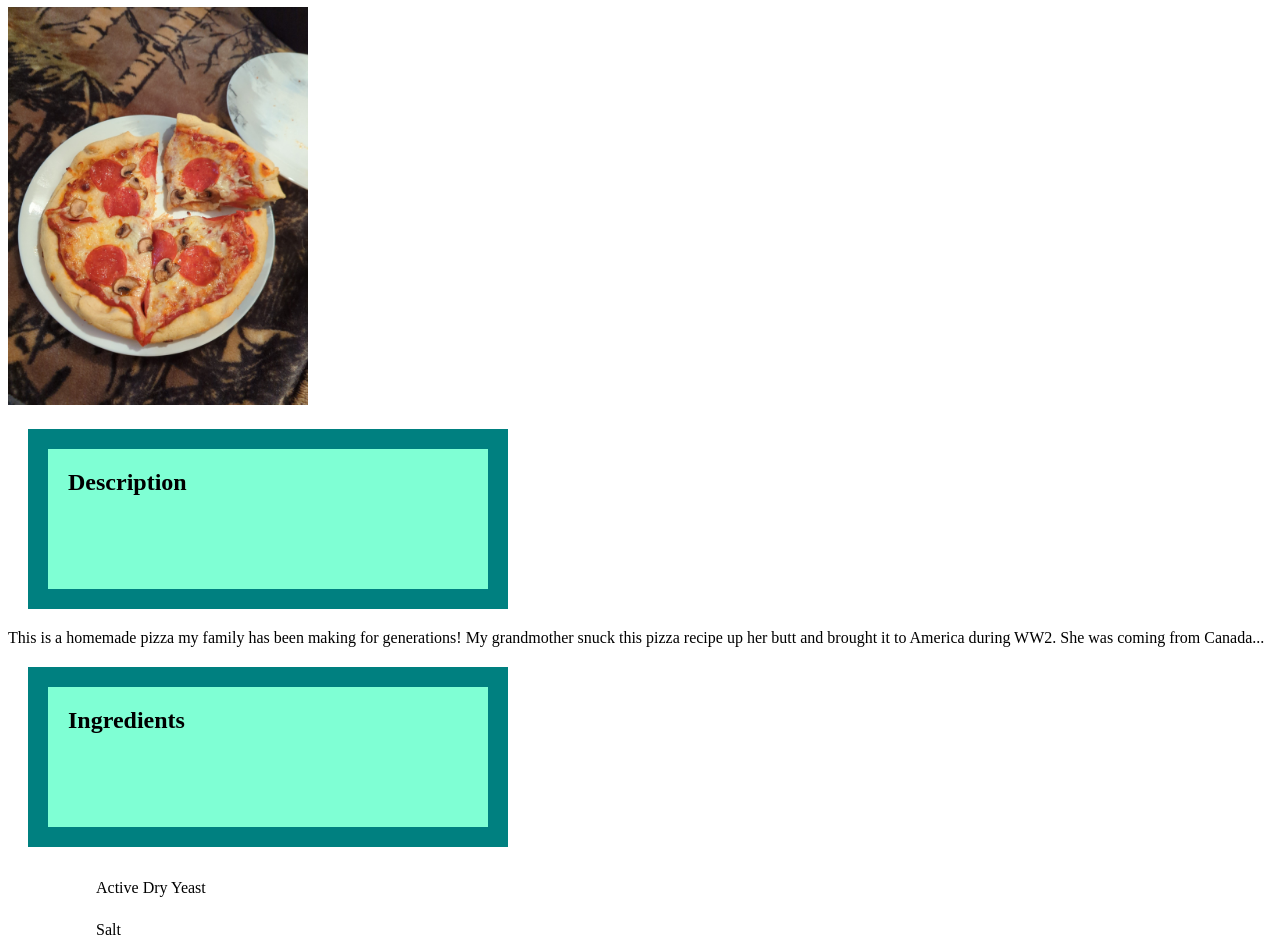
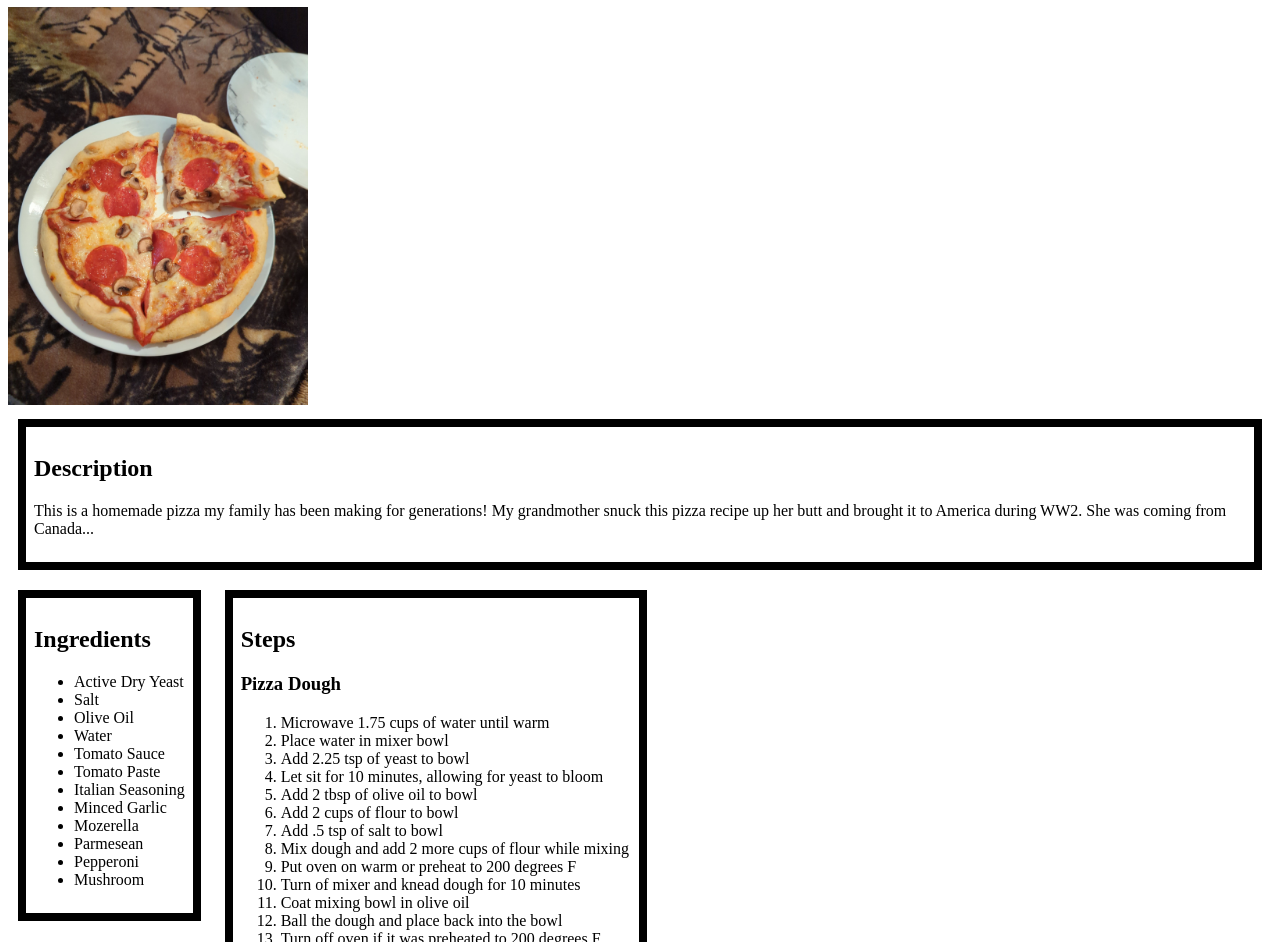
Before and after one commit to hall488/odin-recipes, a plain HTML site: page recipes/pizza.html in a window 1280 px wide. Shown: the part 73-1015 px from the top of the page. Drawn offline with Linux system fonts and the light colour scheme.

Commit message:
Add css to pages
Gave divs and section class around each section along with inline-block
to have sections match content size.

```diff
--- /dev/null
+++ b/css/home.css
@@ -0,0 +1,41 @@
+h1 {
+    color: gold;
+    background-color: darkgrey;
+    text-align: center;
+}
+
+ul {
+    border: 12px dotted crimson;
+    background-color: darkgreen;
+    padding: 8px;
+    display: inline-block;
+    margin: auto;
+}
+
+li {
+    list-style: none;
+    margin-top: 8px;
+    padding: 12px 12px 12px 48px;
+    background-color: white;
+
+    background-repeat: no-repeat;
+    background-position: left center;
+    background-size: 40px;
+    text-align: center;
+}
+
+a {
+    text-decoration: none;
+    padding: 8px;
+    display: block;
+    color:red;
+}
+
+a:hover {
+    background-color: darkgreen;
+
+}
+
+.pizza {background-image: url('../img/pizza.jpg');}
+.salad {background-image: url('../img/salad.png');}
+.gyro  {background-image: url('../img/gyro.png');}
--- /dev/null
+++ b/css/pages.css
@@ -0,0 +1,7 @@
+.section {
+    margin: 10px 10px;
+    border: 8px solid black;
+    padding: 8px;
+    display: inline-block;
+    vertical-align: top;
+}
--- a/css/style.css
+++ /dev/null
@@ -1,29 +0,0 @@
-h1 {
-    color: gold;
-    background-color: darkgrey;
-    text-align: center;
-}
-
-li {
-    list-style: none;
-    padding: 12px 0 12px 48px;
-
-    background-repeat: no-repeat;
-    background-position: left center;
-    background-size: 40px;
-}
-
-.pizza {background-image: url('../img/pizza.jpg');}
-.salad {background-image: url('../img/salad.png');}
-.gyro  {background-image: url('../img/gyro.png');}
-
-h2 {
-    background-color: aquamarine;
-    color: black;
-    padding: 20px;
-    border: 20px solid teal;
-    margin: 20px;
-    height: 100px;
-    width: 400px;
-
-}
--- a/recipes/pizza.html
+++ b/recipes/pizza.html
@@ -3,17 +3,20 @@
 <head>
     <meta charset="UTF-8">
     <meta name="viewport" content="width=device-width, initial-scale=1.0">
+    <link rel="stylesheet" href="../css/pages.css" />
     <title>Pizza Recipe</title>
-    <link rel="stylesheet" href="../css/style.css" />
 </head>
 <body>
 
     <h1>Pizza</h1>
     <img src="../img/pizza.jpg" alt="Image of Pizza" style="width: 300px;"><br>
+    <div class="section">
         <h2>Description</h2>
         <p>This is a homemade pizza my family has been making for generations! My grandmother snuck this pizza recipe up her butt and brought it to America during WW2.
             She was coming from Canada...
         </p>
+    </div><br>
+    <div class="section">
         <h2>Ingredients</h2>
     <ul>
         <li>Active Dry Yeast</li>
@@ -29,6 +32,8 @@
         <li>Pepperoni</li>
         <li>Mushroom</li>
     </ul>
+    </div>
+    <div class="section">
         <h2>Steps</h2>
         <h3>Pizza Dough</h3>
         <ol>
@@ -71,6 +76,8 @@
             <li>Place pepperoni and mushroom onto pizza</li>
             <li>Place in oven for 15-20 minutes</li>
         </ol>
+    </div><br>
+
     <a href="../index.html">Return Home</a>
 </body>
 </html>
```
Also changed, not shown: index.html (+1 -1 lines), recipes/gyro.html (+9 -0 lines), recipes/salad.html (+9 -0 lines). Lines whose indentation alone changed are shown as unchanged.
